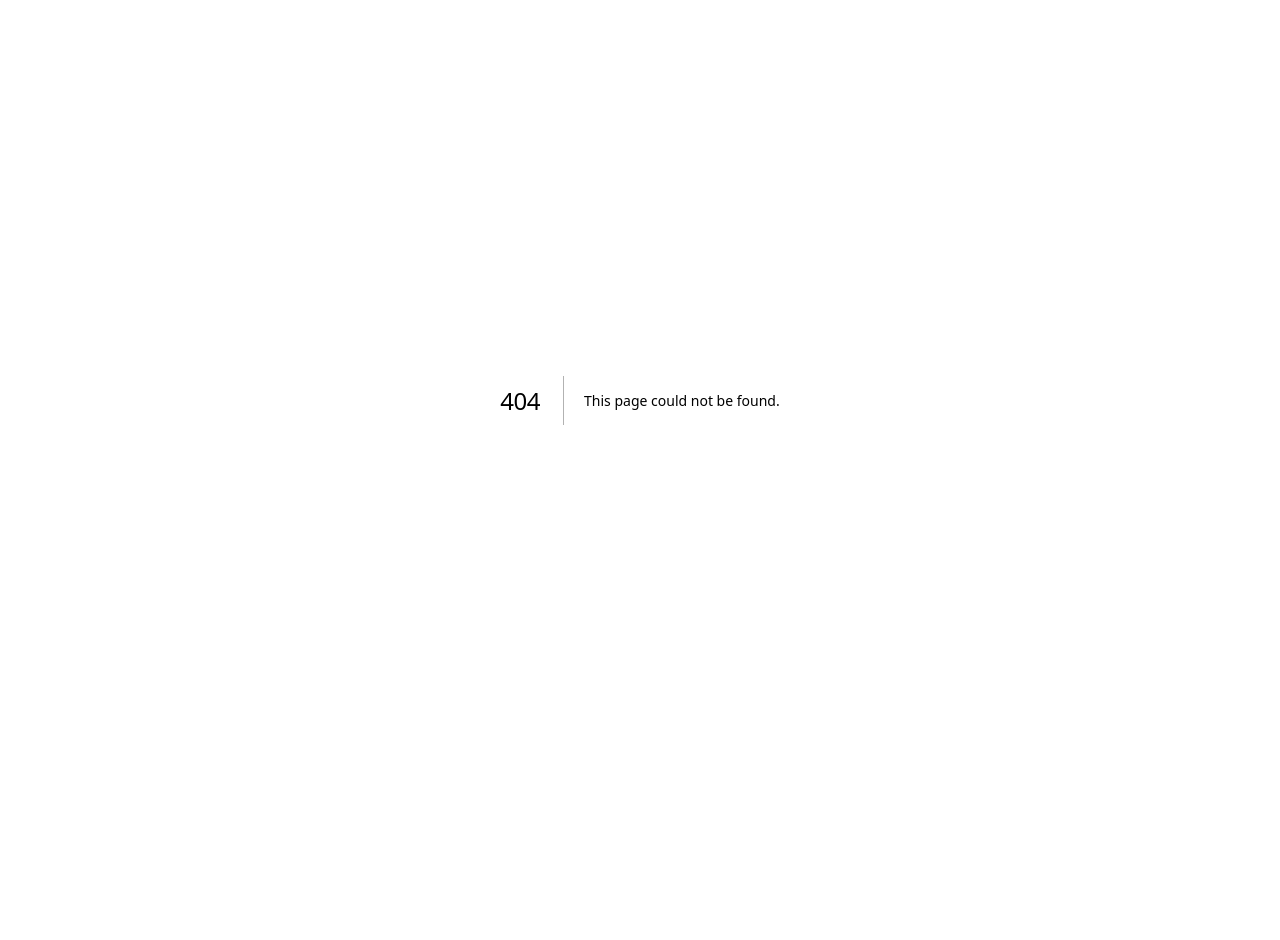
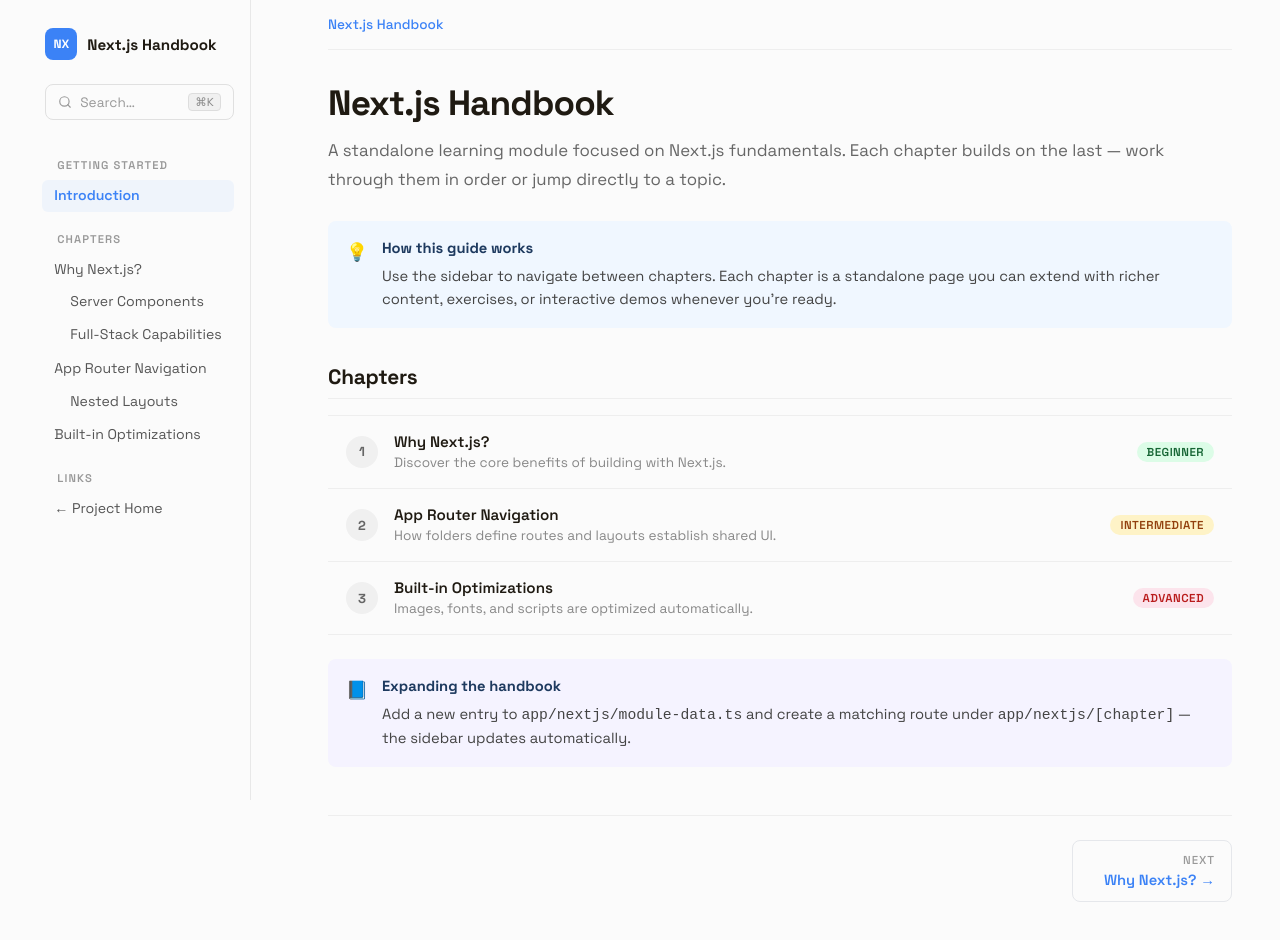
Before and after one commit to hexlianine/nexter, a Next.js app: page /nextjs in a window 1280 px wide. Before the commit this address had no page. Shown: the top 940 px of the page. Before the commit the page ends 800 px from the top, so only its background shows below. Built offline with nearby package versions, Linux system fonts and the light colour scheme.

Commit message:
feat: Replace TypeScript module with a new Next.js module and update the homepage navigation link.

```diff
--- a/app/typescript/code-snippet.tsx
+++ b/app/nextjs/code-snippet.tsx
@@ -10,7 +10,7 @@
 
 export default function CodeSnippet({
   code,
-  language = "typescript",
+  language = "tsx",
 }: CodeSnippetProps) {
   const { theme } = useTheme();
   const prismTheme = theme === "dark" ? themes.nightOwl : themes.github;
--- a/app/typescript/layout.tsx
+++ b/app/nextjs/layout.tsx
@@ -17,13 +17,13 @@
   chapter: Chapter;
   pathname: string;
 }) {
-  const isParentActive = pathname === `/typescript/${chapter.slug}`;
+  const isParentActive = pathname === `/nextjs/${chapter.slug}`;
   const hasChildren = chapter.children && chapter.children.length > 0;
 
   return (
     <div className="gb-nav-group">
       <Link
-        href={`/typescript/${chapter.slug}`}
+        href={`/nextjs/${chapter.slug}`}
         className={`gb-nav-link${isParentActive ? " gb-nav-link--active" : ""}`}
       >
         {chapter.title}
@@ -31,11 +31,11 @@
       {hasChildren && (
         <div className="gb-nav-children">
           {chapter.children!.map((child) => {
-            const isActive = pathname === `/typescript/${child.slug}`;
+            const isActive = pathname === `/nextjs/${child.slug}`;
             return (
               <Link
                 key={child.id}
-                href={`/typescript/${child.slug}`}
+                href={`/nextjs/${child.slug}`}
                 className={`gb-nav-link${isActive ? " gb-nav-link--active" : ""}`}
               >
                 {child.title}
@@ -48,7 +48,7 @@
   );
 }
 
-export default function TypeScriptLayout({
+export default function NextjsLayout({
   children,
 }: {
   children: React.ReactNode;
@@ -58,9 +58,9 @@
   return (
     <div className="gb-layout">
       <aside className="gb-sidebar">
-        <Link href="/typescript" className="gb-brand">
-          <span className="gb-brand-icon">TS</span>
-          <span className="gb-brand-label">TypeScript Handbook</span>
+        <Link href="/nextjs" className="gb-brand">
+          <span className="gb-brand-icon">NX</span>
+          <span className="gb-brand-label">Next.js Handbook</span>
         </Link>
 
         <div className="gb-search">
@@ -75,8 +75,8 @@
         <nav className="gb-nav">
           <div className="gb-nav-section-label">Getting Started</div>
           <Link
-            href="/typescript"
-            className={`gb-nav-link${pathname === "/typescript" ? " gb-nav-link--active" : ""}`}
+            href="/nextjs"
+            className={`gb-nav-link${pathname === "/nextjs" ? " gb-nav-link--active" : ""}`}
           >
             Introduction
           </Link>
@@ -96,8 +96,8 @@
       <div className="gb-main">
         <header className="gb-header">
           <nav className="gb-breadcrumbs">
-            <Link href="/typescript">TypeScript Handbook</Link>
-            {pathname !== "/typescript" && (
+            <Link href="/nextjs">Next.js Handbook</Link>
+            {pathname !== "/nextjs" && (
               <>
                 <span className="gb-breadcrumb-sep">/</span>
                 <span className="gb-breadcrumb-current">
--- /dev/null
+++ b/app/nextjs/module-data.ts
@@ -0,0 +1,65 @@
+export type ChapterLevel = "beginner" | "intermediate" | "advanced";
+
+export type Chapter = {
+  id: string;
+  title: string;
+  slug: string;
+  summary: string;
+  level: ChapterLevel;
+  children?: Chapter[];
+};
+
+export const CHAPTERS: Chapter[] = [
+  {
+    id: "why-nextjs",
+    title: "Why Next.js?",
+    slug: "why-nextjs",
+    summary: "Discover the core benefits of building with Next.js.",
+    level: "beginner",
+    children: [
+      {
+        id: "server-components",
+        title: "Server Components",
+        slug: "server-components",
+        summary: "Render UI closer to the data source for better performance.",
+        level: "beginner",
+      },
+      {
+        id: "full-stack",
+        title: "Full-Stack Capabilities",
+        slug: "full-stack",
+        summary: "Write backend and frontend code in a single framework.",
+        level: "beginner",
+      },
+    ],
+  },
+  {
+    id: "routing",
+    title: "App Router Navigation",
+    slug: "app-router",
+    summary: "How folders define routes and layouts establish shared UI.",
+    level: "intermediate",
+    children: [
+      {
+        id: "layouts",
+        title: "Nested Layouts",
+        slug: "layouts",
+        summary: "Keep consistent UI across different sections of your app.",
+        level: "intermediate",
+      },
+    ],
+  },
+  {
+    id: "optimization",
+    title: "Built-in Optimizations",
+    slug: "optimization",
+    summary: "Images, fonts, and scripts are optimized automatically.",
+    level: "advanced",
+  },
+];
+
+export const LEVEL_LABELS: Record<ChapterLevel, string> = {
+  beginner: "Beginner",
+  intermediate: "Intermediate",
+  advanced: "Advanced",
+};
--- a/app/typescript/page.tsx
+++ b/app/nextjs/page.tsx
@@ -1,13 +1,12 @@
 import Link from "next/link";
 import { CHAPTERS, LEVEL_LABELS } from "./module-data";
 
-export default function TypeScriptOverviewPage() {
+export default function NextjsOverviewPage() {
   return (
     <>
-      <h1 className="gb-page-title">TypeScript Handbook</h1>
+      <h1 className="gb-page-title">Next.js Handbook</h1>
       <p className="gb-page-desc">
-        A standalone learning module focused on TypeScript fundamentals for
-        modern Next.js projects. Each chapter builds on the last — work through
+        A standalone learning module focused on Next.js fundamentals. Each chapter builds on the last — work through
         them in order or jump directly to a topic.
       </p>
 
@@ -29,7 +28,7 @@
         {CHAPTERS.map((chapter, index) => (
           <Link
             key={chapter.id}
-            href={`/typescript/${chapter.slug}`}
+            href={`/nextjs/${chapter.slug}`}
             className="gb-chapter-item"
           >
             <span className="gb-chapter-number">{index + 1}</span>
@@ -52,8 +51,8 @@
           <strong>Expanding the handbook</strong>
           <p>
             Add a new entry to{" "}
-            <code>app/typescript/module-data.ts</code> and create a matching
-            route under <code>app/typescript/[chapter]</code> — the sidebar
+            <code>app/nextjs/module-data.ts</code> and create a matching
+            route under <code>app/nextjs/[chapter]</code> — the sidebar
             updates automatically.
           </p>
         </div>
@@ -63,7 +62,7 @@
         <span />
         {CHAPTERS.length > 0 && (
           <Link
-            href={`/typescript/${CHAPTERS[0].slug}`}
+            href={`/nextjs/${CHAPTERS[0].slug}`}
             className="gb-page-nav-link gb-page-nav-link--next"
           >
             <span className="gb-page-nav-label">Next</span>
--- a/app/page.tsx
+++ b/app/page.tsx
@@ -184,8 +184,8 @@
             <Link href="/learn" className="badge badge-link">
               Learning overview →
             </Link>
-            <Link href="/typescript" className="badge badge-link">
-              TypeScript module →
+            <Link href="/nextjs" className="badge badge-link">
+              Next.js module →
             </Link>
             <span className="badge">App Router basics</span>
             <span className="badge">Route groups</span>
```
Also changed, not shown: app/nextjs/[chapter]/page.tsx (renamed from app/typescript/[chapter]/page.tsx, +35 -81 lines), app/typescript/module-data.ts (deleted, +0 -111 lines).
